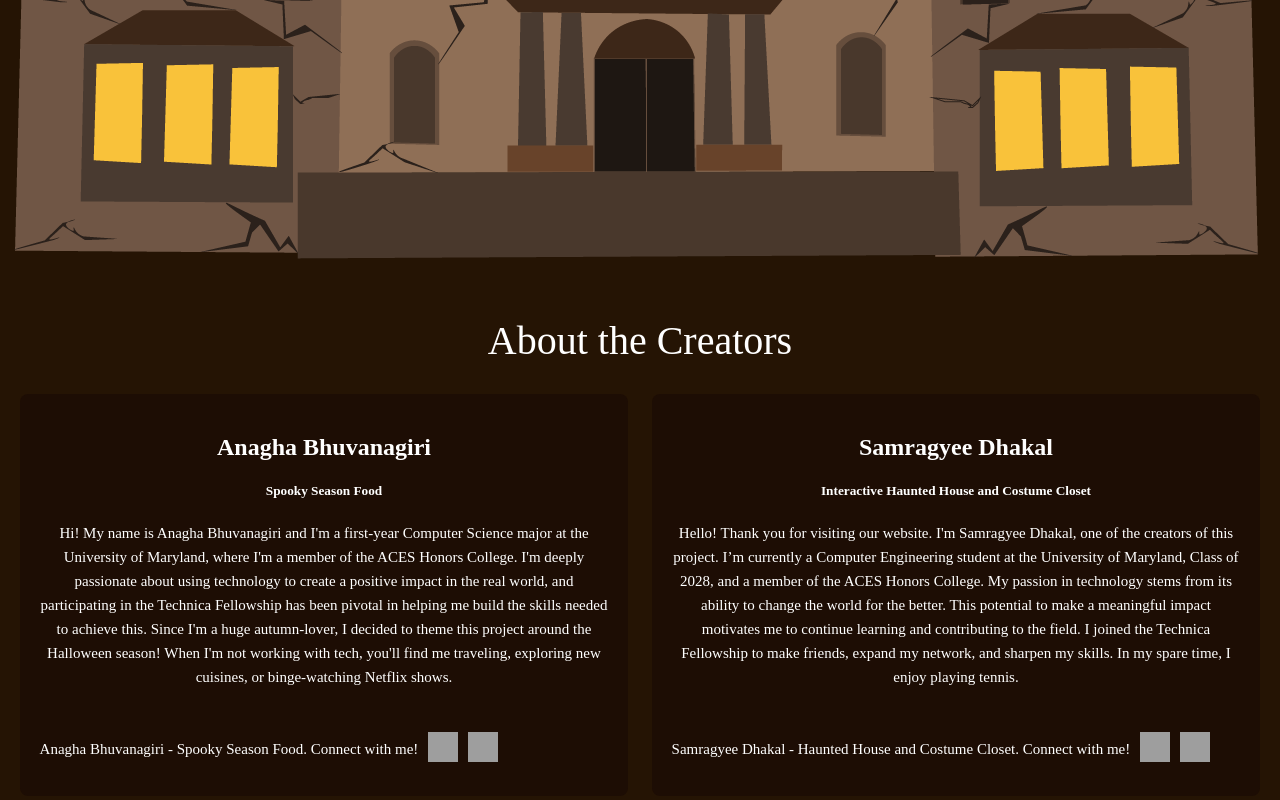
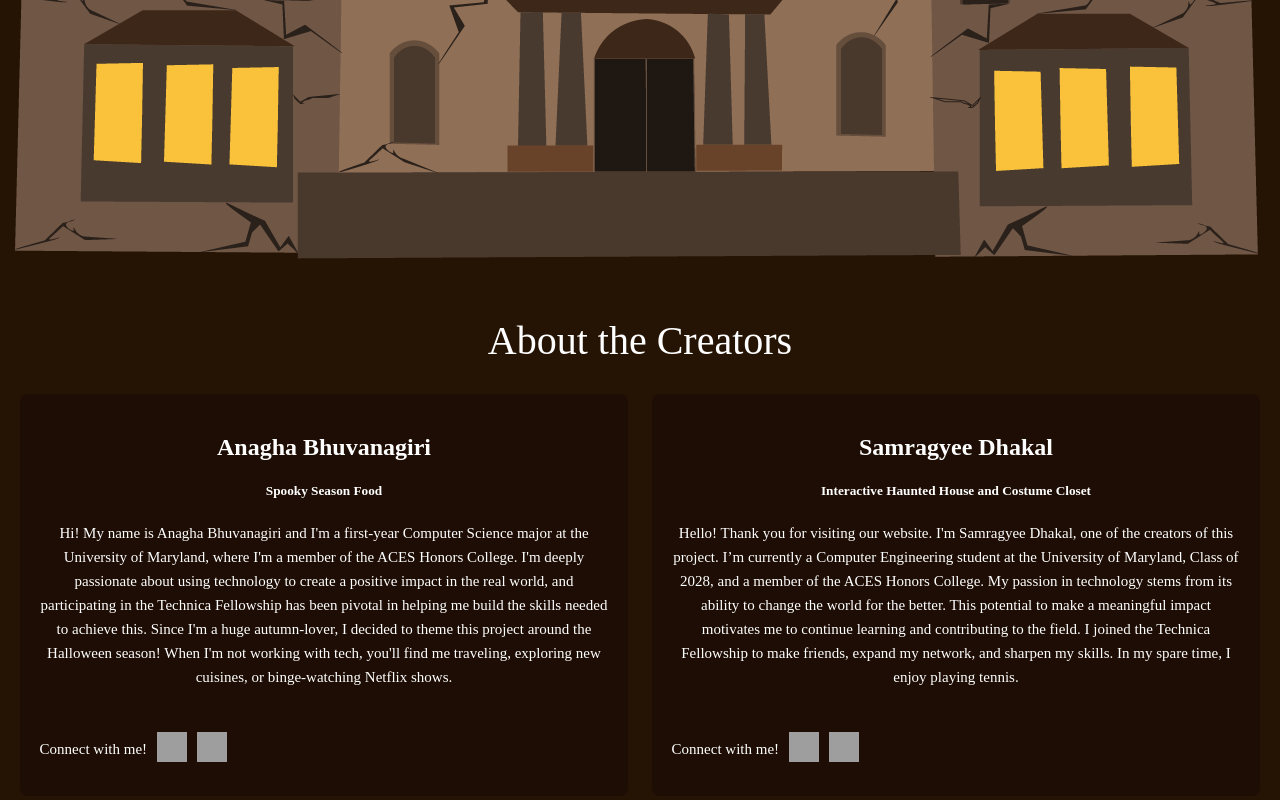
Before and after one commit to samragyee-d/Technica-Fall-Webzine, a plain HTML site: page index.html in a window 1280 px wide. Shown: the part 2887-3687 px from the top of the page. Drawn offline with Linux system fonts and the light colour scheme; grey boxes are pictures that could not be loaded; a web font is replaced by a local one.

Commit message:
some final changes

```diff
--- a/index.html
+++ b/index.html
@@ -194,7 +194,7 @@
               <h5>Spooky Season Food</h5>
               <p>Hi! My name is Anagha Bhuvanagiri and I'm a first-year Computer Science major at the University of Maryland, where I'm a member of the ACES Honors College. I'm deeply passionate about using technology to create a positive impact in the real world, and participating in the Technica Fellowship has been pivotal in helping me build the skills needed to achieve this. Since I'm a huge autumn-lover, I decided to theme this project around the Halloween season! When I'm not working with tech, you'll find me traveling, exploring new cuisines, or binge-watching Netflix shows.</p> <br>
               <div class="Anagha-Accrediations">
-                <p>Anagha Bhuvanagiri - Spooky Season Food. Connect with me!</p>
+                <p>Connect with me!</p>
                 <a href="https://www.linkedin.com/in/anaghabhuvanagiri/" target="_blank"><img class="Anagha-LinkedIn" src="https://cdn1.iconfinder.com/data/icons/logotypes/32/circle-linkedin-512.png"  target="_blank"></a>
                 <a href="https://github.com/anagha-vb" target="_blank"><img class="Anagha-Github" src="https://cdn-icons-png.flaticon.com/512/25/25231.png"></a>
 
@@ -205,7 +205,7 @@
             <h5>Interactive Haunted House and Costume Closet</h5>
             <p>Hello! Thank you for visiting our website. I'm Samragyee Dhakal, one of the creators of this project. I’m currently a Computer Engineering student at the University of Maryland, Class of 2028, and a member of the ACES Honors College. My passion in technology stems from its ability to change the world for the better.  This potential to make a meaningful impact motivates me to continue learning and contributing to the field. I joined the Technica Fellowship to make friends, expand my network, and sharpen my skills. In my spare time, I enjoy playing tennis.</p> <br>
             <div class="Samragyee-Accreditations">
-              <p>Samragyee Dhakal - Haunted House and Costume Closet. Connect with me!</p>
+              <p>Connect with me!</p>
               <a href="https://www.linkedin.com/in/samragyee-dhakal/" target="_blank"><img class="Samragyee-LinkedIn" src="https://cdn1.iconfinder.com/data/icons/logotypes/32/circle-linkedin-512.png"  ></a>
               <a href="https://github.com/samragyee-d" target="_blank"><img class="Samragyee-Github" src="https://cdn-icons-png.flaticon.com/512/25/25231.png"></a>
             </div>
```
